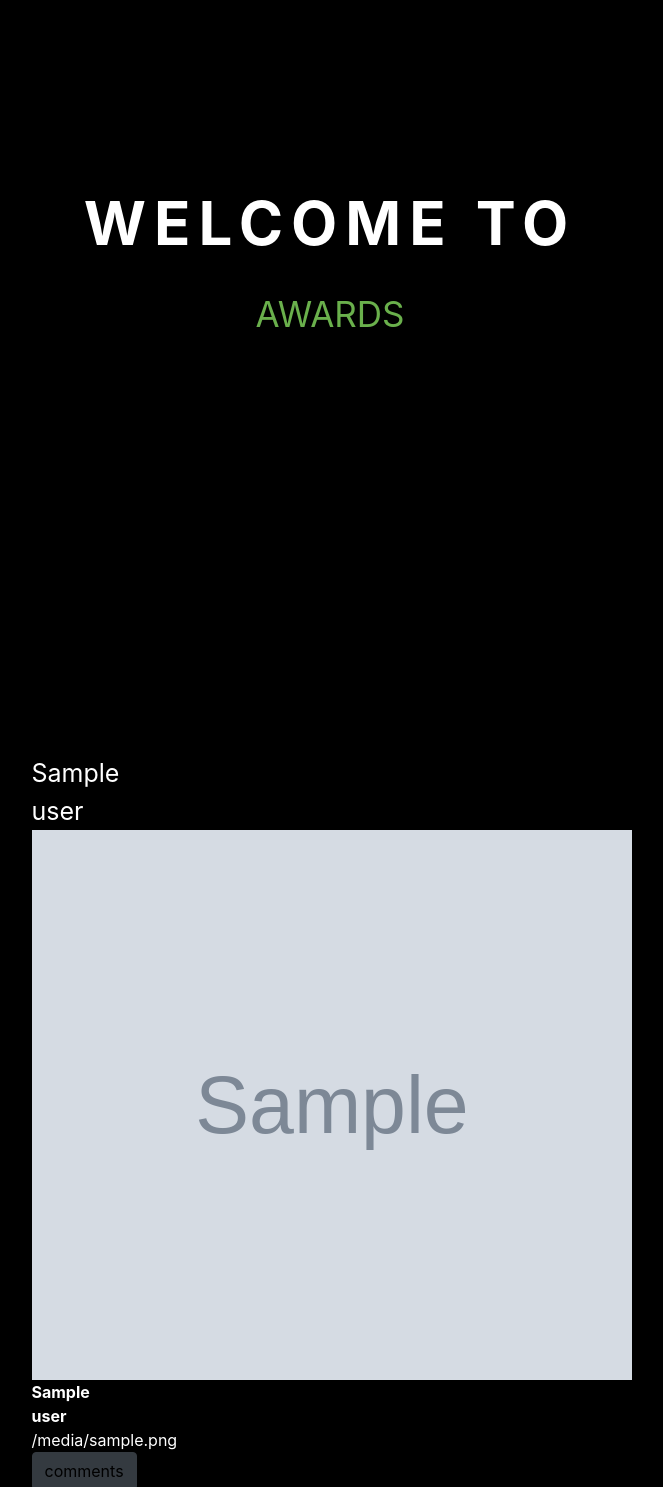
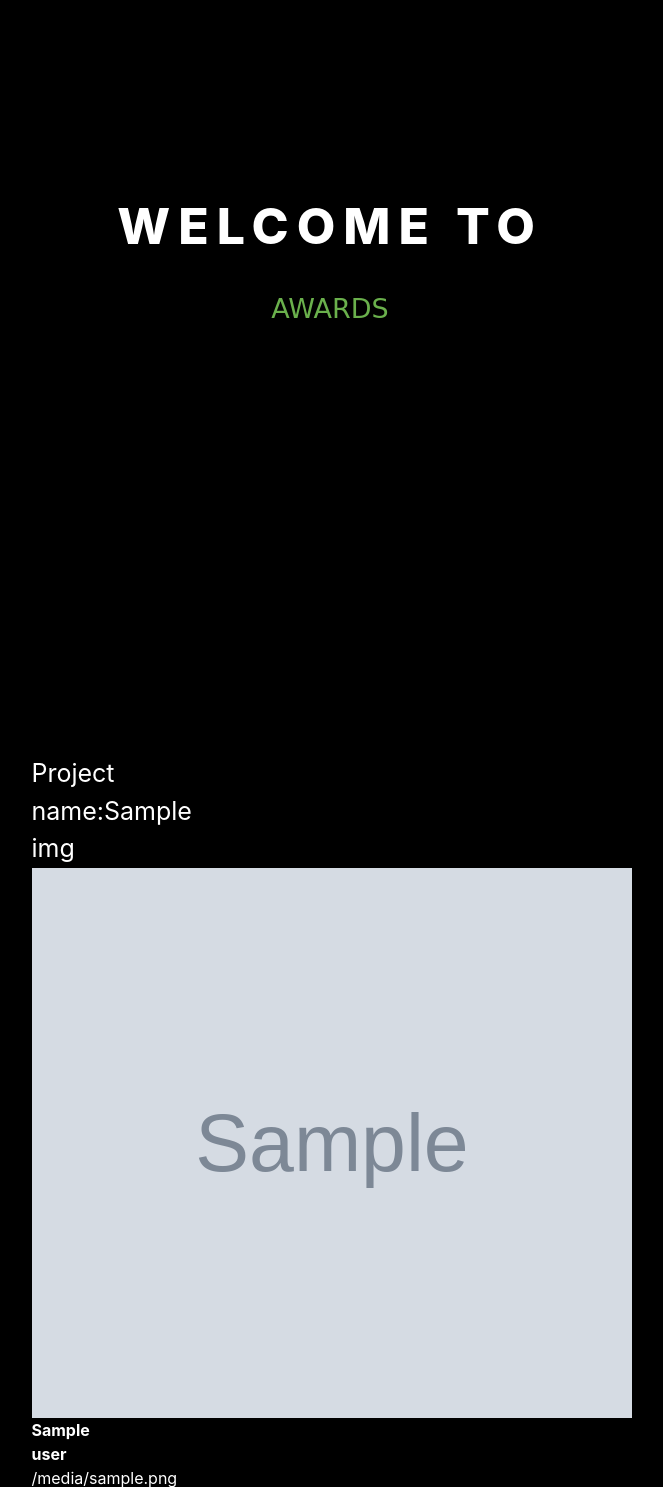
Before and after one commit to mitchnm/AWARDS, a Django app: template awards/templates/index.html in a window 1280 px wide. Shown: the part 141-1628 px from the top of the page, without its empty margins (310-973 px from the left). Run offline with Django 3.2, Linux system fonts and the light colour scheme; the template is opened without the code that fills it: most values are stand-ins (such as "Sample title", 1, 10 or a date in 2020); grey boxes marked "Sample" are stand-in pictures; some libraries are stand-ins or nearby versions.

Commit message:
added project description column

```diff
--- a/awards/models.py
+++ b/awards/models.py
@@ -21,6 +21,7 @@ class Profile(models.Model):
 class Project(models.Model):
     image = models.ImageField(upload_to = 'awards/')
     project_name = models.CharField(max_length=60)
+    project_description = models.CharField(max_length=500)
     user = models.ForeignKey(User, on_delete=models.CASCADE)
     url = models.CharField(max_length=100)
     profile = models.ForeignKey(Profile, null=True)
--- a/awards/templates/index.html
+++ b/awards/templates/index.html
@@ -4,14 +4,14 @@
 {{block.super}}
 <div id="container" style="background-color: black; background-size: cover;">
   <span class="text1">Welcome to</span>
-  <span class="text2">awards</span>
+  <span class="text2" style="font-family: 'Gloria Hallelujah', cursive;">awards</span>
 </div>
 
 <div class="container">
   {% for img in project %}
   <div class="row" ">
     <div class="col-md-1" style="left: 22.5%;">
-      <a href="{% url 'profile' img.id %}" style="color: white; font-size: 25px">{{img.user}}</a>
+      <a href="{% url 'profile' img.id %}" style="color: white; font-size: 25px">Project name:{{img.project_name}}</a>
       <br>
       <img class="img-respronsive" src="{{img.image.url}}" alt="image" style="height: 550px; width:600px;">
       <br>
@@ -34,8 +34,6 @@
     left: 50%;
     transform: translate(-50%, -50%);
     width: 100%;
-    color: purple;
-
   }
 
   #container span {
@@ -45,17 +43,17 @@
 
   .text1 {
     color: white;
-    font-size: 60px;
-    font-weight: 700;
+    font-size: 50px;
+    font-weight: 800;
     letter-spacing: 8px;
-    margin-bottom: 20px;
+    margin-bottom: 25px;
     background: black;
     position: relative;
     animation: text 1.5s 1;
   }
 
   .text2 {
-    font-size: 35px;
+    font-size: 27px;
     color: #6ab04c;
   }
 
--- a/awards/views.py
+++ b/awards/views.py
@@ -71,8 +71,7 @@ def search_results(request):
 
     if 'profile' in request.GET and request.GET["profile"]:
         search_term = request.GET.get("profile")
-        searched_profiles = User.objects.filter(
-            username__icontains=search_term)
+        searched_profiles = User.objects.filter(username__icontains=search_term)
         profile1 = Profile.objects.all()
         message = f"{search_term}"
         return render(request, 'search.html', {"message": message, "profile": searched_profiles, "profile1": profile1})
```
Also changed, not shown: awards/templates/search.html (+5 -3 lines), awards/migrations/0004_project_project_description.py (added).
